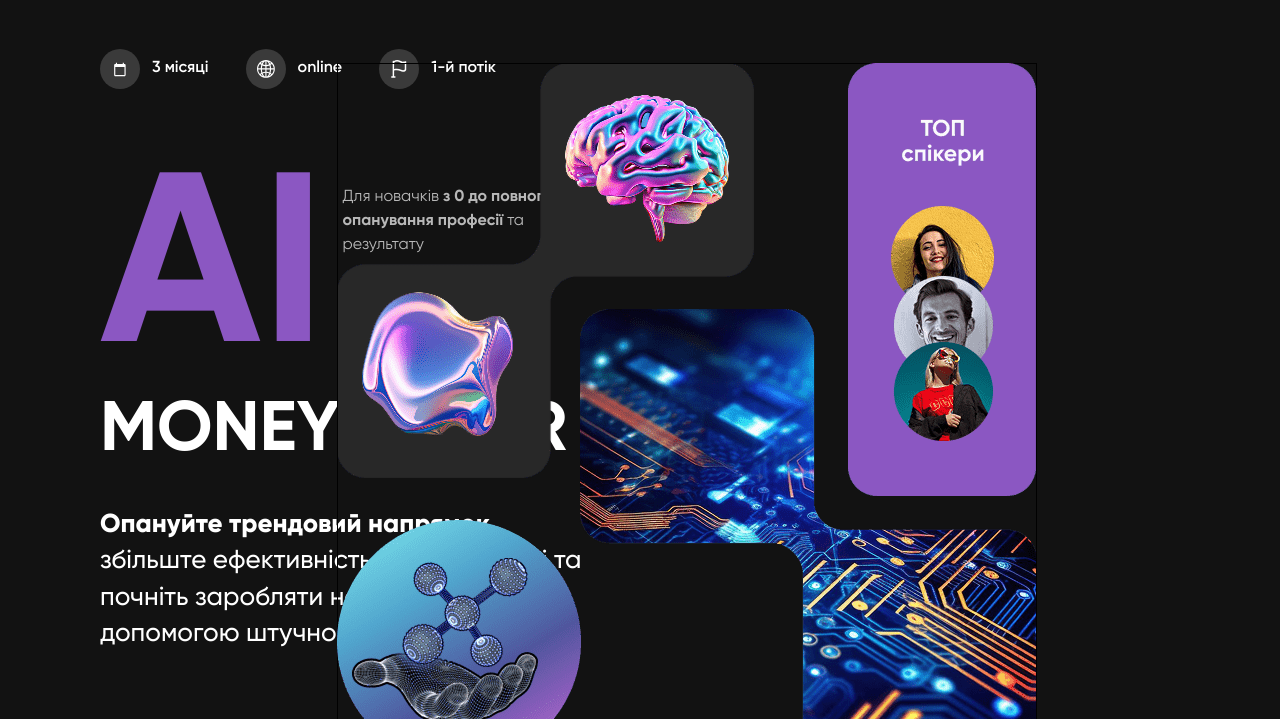
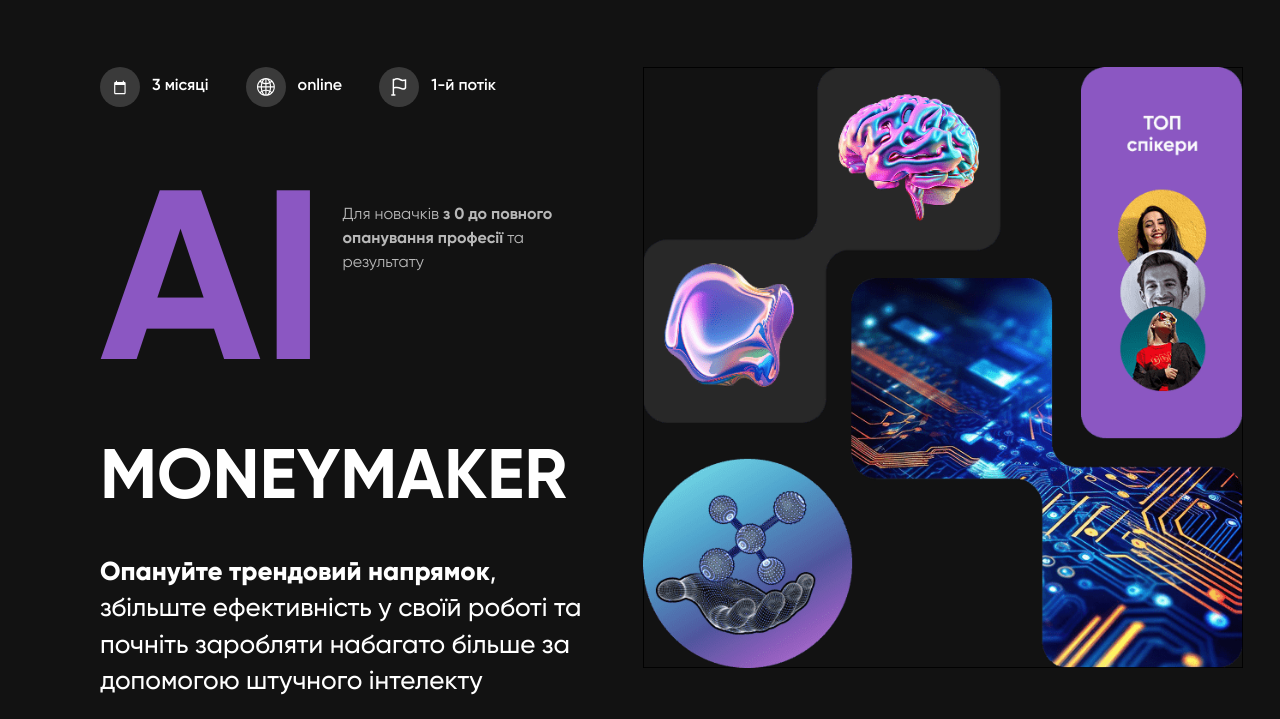
Before and after one commit to Viktor-Baratej/GENIUS, a plain HTML site: page index.html in a window 1280 px wide. Shown: the part 81-800 px from the top of the page. Drawn offline with Linux system fonts and the light colour scheme.

Commit message:
fix section AI (Hero)

```diff
--- a/css/ai.css
+++ b/css/ai.css
@@ -1,3 +1,7 @@
+.ai-content-wrapper {
+
+}
+
 
 /* Список елементів */
 .ai-items {
@@ -34,12 +38,38 @@
   color: #fff;
 }
 
+/* Основна секція */
+.ai {
+  position: relative;
+  overflow: hidden;
+  padding-top: 40px;
+}
+
+.ai-container {
+  display: flex;
+  flex-direction: row; /* <-- основна правка: розташування в рядок */
+  justify-content: space-between;
+  align-items: flex-start;
+  position: relative;
+  z-index: 1;
+  max-width: 1200px;
+  margin: 0 auto;
+  gap: 40px;
+}
+
+.ai-content {
+  max-width: 600px;
+  position: relative;
+  z-index: 2;
+}
+
 /* Герой-блок */
 .ai-hero {
   position: relative;
   display: flex;
   align-items: flex-start;
   gap: 17px;
+  margin-bottom: 30px;
 }
 
 .ai-title {
@@ -125,7 +155,11 @@
 
 /* Зображення */
 .ai-image {
-  position: absolute;
-  top: 18%;
-  right: 19%;
+  position: relative;
+  top: 0;
+  right: 0;
+  width: 600px;
+  height: auto;
+  object-fit: contain;
+  z-index: 0;
 }
--- a/index.html
+++ b/index.html
@@ -34,8 +34,12 @@
   </div>
       </header>
       <main>
+
+
+
           <section class="ai">
   <div class="ai-container">
+    <div class="ai-content-wrapper">
       <ul class="ai-items">
         <li class="ai-item">
           <span class="ai-icon-bg">
@@ -63,22 +67,33 @@
           </span>
           <p class="ai-item-text">1-й потік</p>
         </li>
+      </ul>
 
-  </ul>
       <div class="ai-hero">
         <h1 class="ai-title">AI</h1>
-    <p class="ai-description">Для новачків <strong>з 0 до повного опанування професії</strong> та результату</p>
-  </div class="ai-hero" >
+        <p class="ai-description">
+          Для новачків <strong>з 0 до повного опанування професії</strong> та результату
+        </p>
+      </div>
+
       <h2 class="ai-subtitle">MoneyMaker</h2>
 
+      <p class="ai-description-two">
+        <strong>Опануйте трендовий напрямок</strong>, збільште ефективність у своїй роботі
+        та почніть заробляти набагато більше за допомогою штучного інтелекту
+      </p>
 
-  <p class="ai-description-two"><strong>Опануйте трендовий напрямок</strong>, збільште ефективність у своїй роботі та почніть заробляти набагато більше за допомогою штучного інтелекту</p>
       <a href="#pricing-section" class="ai-btn">Записатися на курс</a>
     </div>
+
     <img class="ai-image" src="./img/AI-min.png" alt="hero">
-      <h2 class="ai-subtitle-two">Чому конкретно ви <span>навчитесь?</span></h2>
+  </div>
 
+  <h2 class="ai-subtitle-two">
+    Чому конкретно ви <span>навчитесь?</span>
+  </h2>
 </section>
+
 
 
          <section class="program">
```
Lines whose indentation alone changed are shown as unchanged.
